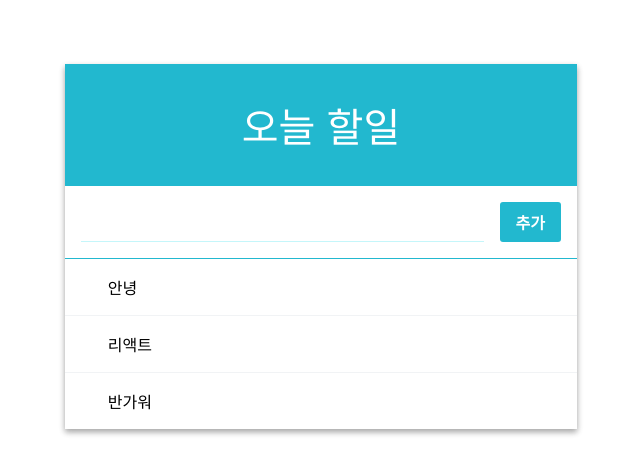
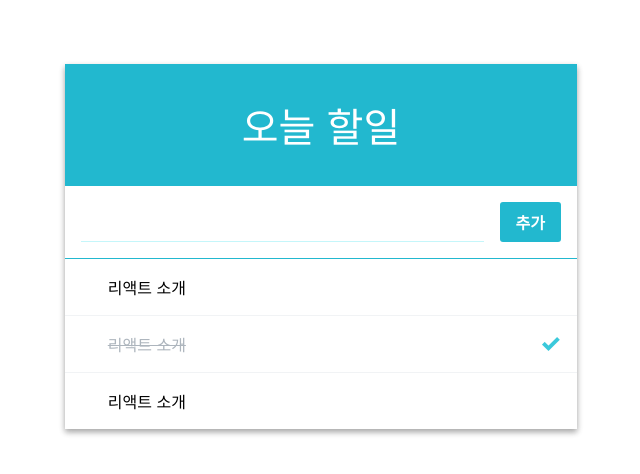
Before and after one commit to hereokay/todo-list, a React (Create React App) app: page / in a window 1280 px wide. Shown: the top 474 px of the page, without its empty margins (319-959 px from the left). Built offline with nearby package versions, Linux system fonts and the light colour scheme.

Commit message:
form_work_add_func

```diff
--- a/src/App.js
+++ b/src/App.js
@@ -41,7 +41,7 @@
   }
 
   render(){
-    const { input } = this.state;
+    const { input, todos } = this.state;
     const {
       handleChange,
       handleCreate,
@@ -57,7 +57,7 @@
             onCreate={handleCreate}
           />
         )}>
-          <TodoItemList/>
+          <TodoItemList todos={todos}/>
         </TodoListTemplate>
     );
   }
--- a/src/Components/TodoItemList.js
+++ b/src/Components/TodoItemList.js
@@ -5,11 +5,21 @@
     render(){
         const {todos, onToggle, onRemove} = this.props;
 
+        const todoList = todos.map(
+            ({id,text,checked}) =>(
+                <TodoItem
+                    id={id}
+                    text={text}
+                    checked={checked}
+                    onToggle={onToggle}
+                    onRemove={onRemove}
+                    key={id}
+                />
+            )
+        );
         return(
             <div>
-                <TodoItem text="안녕"/>
-                <TodoItem text="리액트"/>
-                <TodoItem text="반가워"/>
+                {todoList}
             </div>
         );
     }
```
